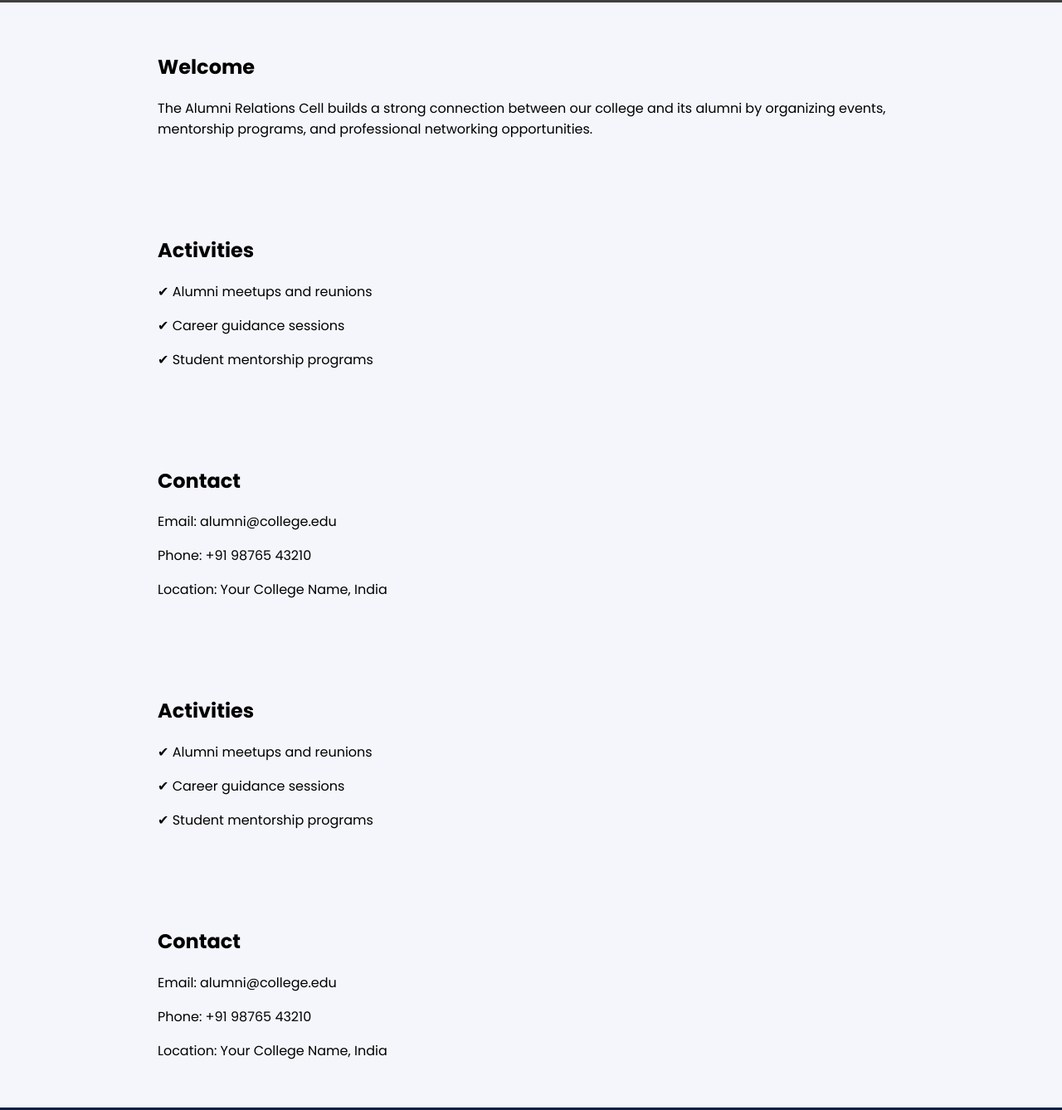
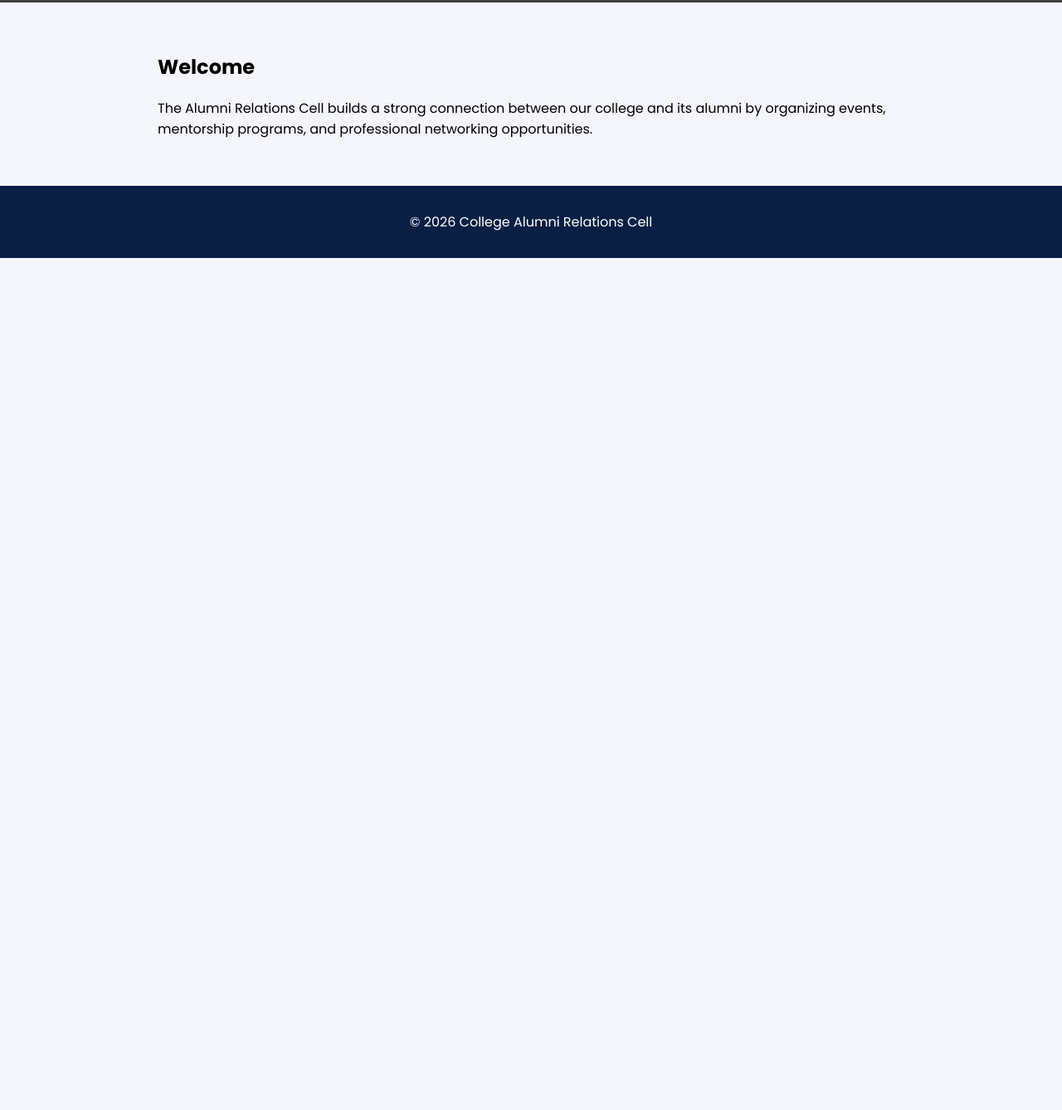
Before and after one commit to dittomichael2004/ARC, a plain HTML site: page index.html in a window 1280 px wide. Shown: the part 731-2069 px from the top of the page at 83% size. After the commit the page ends 1042 px from the top, so only its background shows below. Drawn offline with Linux system fonts and the light colour scheme; grey boxes are pictures that could not be loaded.

Commit message:
Add files via upload

```diff
--- a/css/styles.css
+++ b/css/styles.css
@@ -1,7 +1,3 @@
-html {
-  scroll-behavior: smooth;
-}
-
 body {
   margin: 0;
  font-family: 'Poppins', sans-serif;
--- a/index.html
+++ b/index.html
@@ -4,6 +4,7 @@
 <meta charset="UTF-8">
 <meta name="viewport" content="width=device-width, initial-scale=1.0">
 <title>Alumni Relations Cell</title>
+
 <link href="https://fonts.googleapis.com/css2?family=Poppins:wght@300;400;600;700&display=swap" rel="stylesheet">
 <link rel="stylesheet" href="css/styles.css">
 </head>
@@ -11,56 +12,27 @@
 
 <header>
   <div class="logo">College Alumni</div>
-<nav>
-  <a href="#home">Home</a>
-  <a href="#about">About</a>
-  <a href="#activities">Activities</a>
-  <a href="#contact">Contact</a>
-</nav>
-
+  <nav>
+    <a href="index.html">Home</a>
+    <a href="about.html">About</a>
+    <a href="activities.html">Activities</a>
+    <a href="contact.html">Contact</a>
+  </nav>
 </header>
 
-<section class="hero" id="home">
+<section class="hero">
   <div class="hero-text">
     <h1>Alumni Relations Cell</h1>
     <p>Connecting past students with the future.</p>
-    <a href="#activities" class="btn">View Activities</a>
+    <a href="activities.html" class="btn">View Activities</a>
   </div>
 </section>
 
-<section class="content" id="about">
+<section class="content">
   <h2>Welcome</h2>
   <p>
     The Alumni Relations Cell builds a strong connection between our college and its alumni by organizing events, mentorship programs, and professional networking opportunities.
   </p>
-</section>
-
-<section class="content" id="activities">
-  <h2>Activities</h2>
-  <p>✔ Alumni meetups and reunions</p>
-  <p>✔ Career guidance sessions</p>
-  <p>✔ Student mentorship programs</p>
-</section>
-
-<section class="content" id="contact">
-  <h2>Contact</h2>
-  <p>Email: alumni@college.edu</p>
-  <p>Phone: +91 98765 43210</p>
-  <p>Location: Your College Name, India</p>
-</section>
-
-<section class="content" id="activities">
-  <h2>Activities</h2>
-  <p>✔ Alumni meetups and reunions</p>
-  <p>✔ Career guidance sessions</p>
-  <p>✔ Student mentorship programs</p>
-</section>
-
-<section class="content" id="contact">
-  <h2>Contact</h2>
-  <p>Email: alumni@college.edu</p>
-  <p>Phone: +91 98765 43210</p>
-  <p>Location: Your College Name, India</p>
 </section>
 
 <footer>
```
